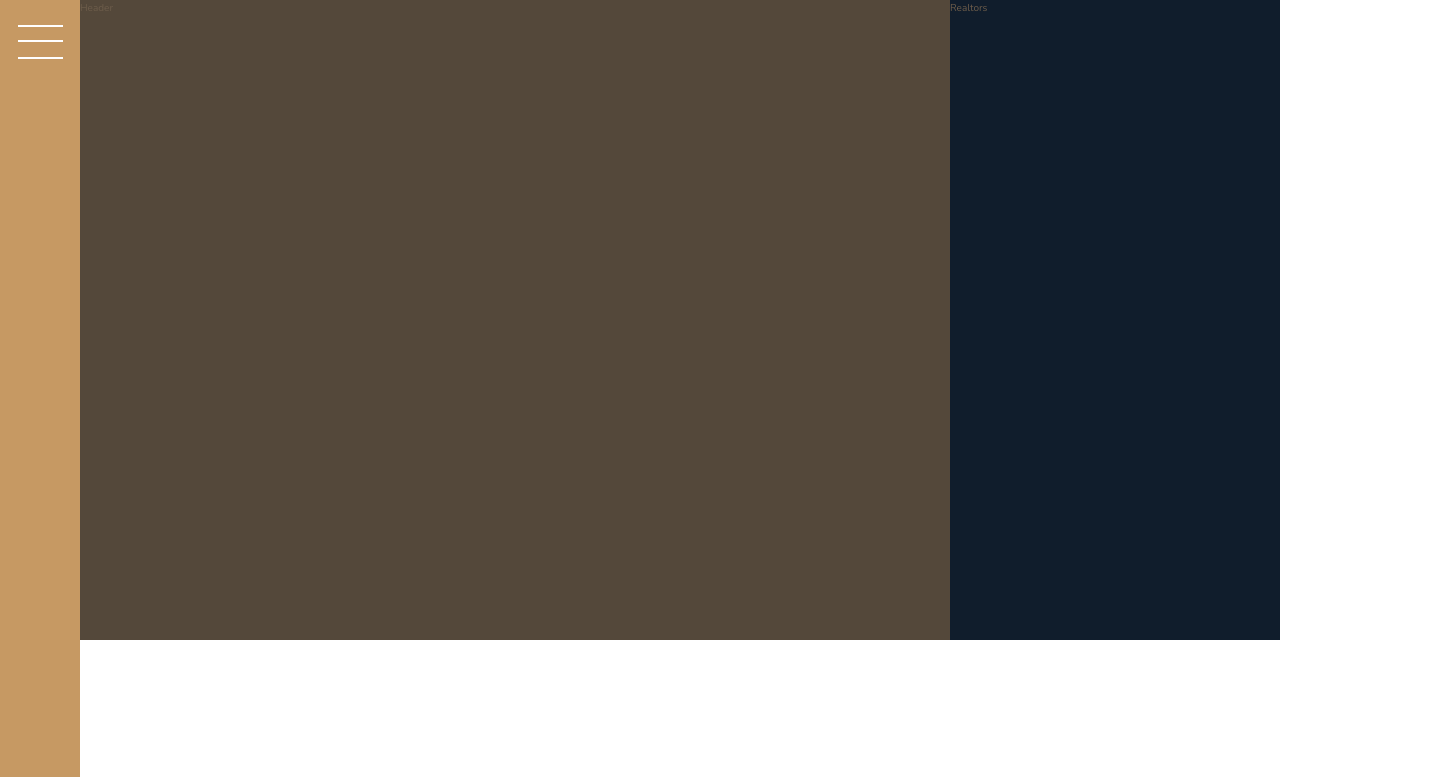
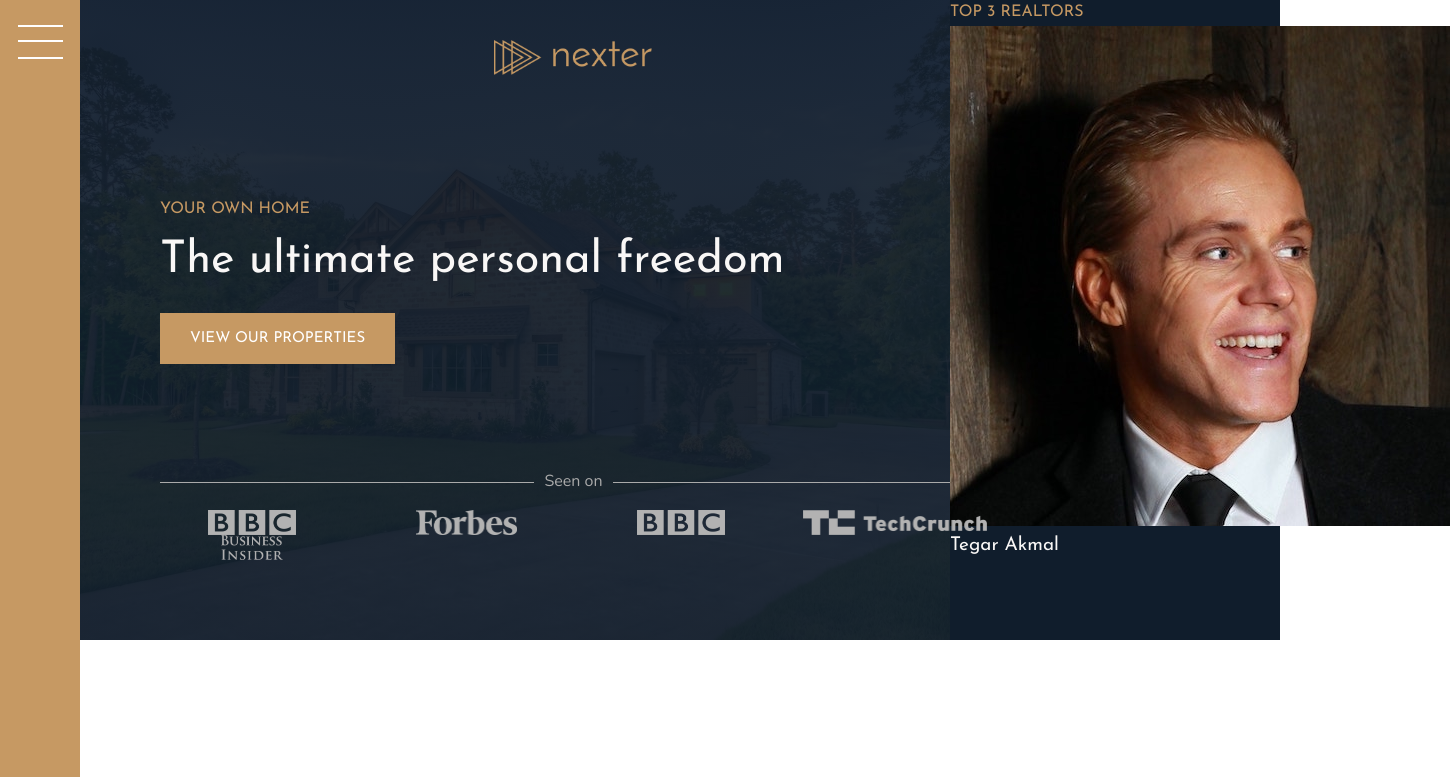
Before and after one commit to tegar97/nexter, a website: page index.html in a window 1280 px wide. Shown: the top 777 px of the page, 1450 px wide, since content can reach past the window. Drawn offline with nearby package versions, Linux system fonts and the light colour scheme; files whose address does not match are found by name.

Commit message:
section header finish

```diff
--- a/index.html
+++ b/index.html
@@ -16,10 +16,27 @@
             <button class="nav-btn"></button>
         </div>
         <header class="header">
-            Header
+            <img src="./img/logo.png" alt="Nexter Logo" class="header__logo">
+            <h3 class="heading-3">Your own home</h3>
+            <h1 class="heading-1">The ultimate personal freedom</h1>
+            <button class="btn header__btn">View our properties</button>
+            <div class="header__seenon-text">Seen on</div>
+            <div class="header__seenon-logo">
+                <img src="img/logo-bbc.png" alt="Seen on logo 1">
+                <img src="img/logo-forbes.png" alt="Seen on logo 2">
+                <img src="img/logo-bbc.png" alt="Seen on logo 3">
+                <img src="img/logo-techcrunch.png" alt="Seen on logo 4">
+                <img src="img/logo-bi.png" alt="Seen on logo 6">
+            </div>
         </header>
         <div class="realtors">
-            Realtors
+            <h3 class="heading-3">Top 3 Realtors</h3>
+            <div class="realtors__list">
+                <img src="./img/realtor-1.jpeg" alt="Realtors 1" class="realtors__img">
+                <div class="realtors__details">
+                    <h4 class="heading-4 heading-4--light">Tegar Akmal</h4>
+                </div>
+            </div>
         </div>
         <section class="features">
             <div class="feature">
--- a/sass/_header.scss
+++ b/sass/_header.scss
@@ -1,4 +1,50 @@
 .header{
-    background-color: $color-grey-dark-1;
+    background-image: linear-gradient(rgba($color-secondary,.93),rgba($color-secondary,.93)),url('../img//hero.jpeg');
     grid-column: full-start / col-end 6 ;
+    background-size: cover;
+    background-position: center;
+    padding: 8rem;
+    padding-top: 4rem;
+    display: grid;
+    grid-template-rows: 1fr min-content 6rem  1fr;
+    grid-template-columns: max-content;
+    grid-row-gap: 1.5rem;
+
+    &__logo{
+        height: 3.5rem;
+        justify-self: center;
+    }
+    &__btn{
+        align-self: start;
+        justify-self: start;
+    }
+    &__seenon-text{
+        display: grid;
+        grid-template-columns: 1fr max-content 1fr;
+        align-items: center;
+        font-size: 1.6rem;
+        color: $color-grey-light-2;
+        grid-column-gap: 1rem;
+        &::before,
+        &::after{
+            content: "";
+            height: 1px;
+            display: block;
+            background-color: currentColor
+
+        }
+
+    }
+
+    &__seenon-logo{
+        display: grid;
+        grid-template-columns: repeat(4,1fr);
+        grid-column-gap: 3rem;
+        justify-items: center;
+        img{
+            height: 2.5rem;
+            filter: brightness(70%);
+
+        }
+    }
 }
--- a/sass/_typography.scss
+++ b/sass/_typography.scss
@@ -4,6 +4,10 @@
 }
 .heading-1{
     @extend %heading;
+    font-size: 4.5rem;
+    color: $color-grey-light-1;
+    line-height: 1;
+
 }
 .heading-2{
     @extend %heading;
```
Also changed, not shown: css/style.css.
